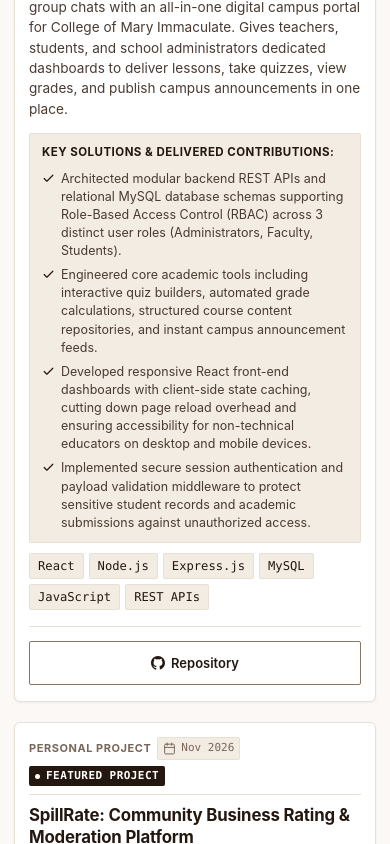
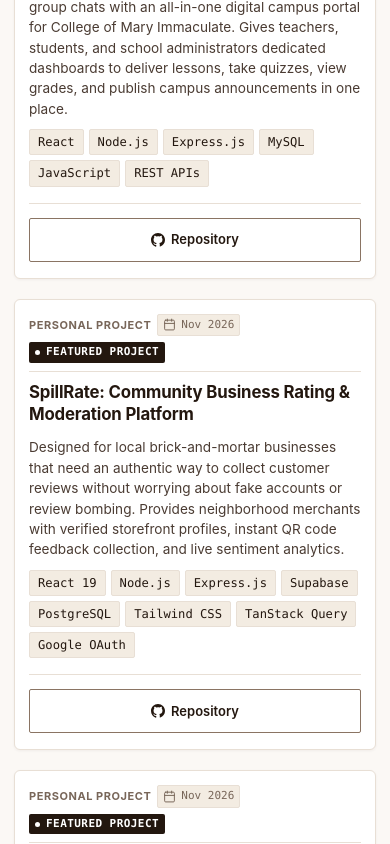
Before and after one commit to nathanielfaborada/nathanielfaborada.github.io, a React (Vite) app: page / in a window 390 px wide. Shown: the part 1220-2064 px from the top of the page. Built offline with nearby package versions, Linux system fonts and the light colour scheme.

Commit message:
feat: hide key solutions and contributions on mobile view for featured projects (Sprint 42)

```diff
--- a/src/components/projects/ProjectCard.css
+++ b/src/components/projects/ProjectCard.css
@@ -314,6 +314,11 @@
         font-size: 1.1rem;
     }
 
+    /* Hide Key Solutions & Delivered Contributions on mobile view per design requirement */
+    .project-contributions {
+        display: none !important;
+    }
+
     .project-footer {
         justify-content: stretch;
     }
@@ -373,31 +378,6 @@
         line-height: 1.5;
     }
 
-    .project-contributions {
-        padding: 10px 12px;
-        margin-top: 2px;
-        border-radius: var(--radius-sm, 4px);
-    }
-
-    .contributions-title {
-        font-size: 0.72rem;
-        margin-bottom: 8px;
-    }
-
-    .contributions-list {
-        gap: 6px;
-    }
-
-    .contribution-item {
-        font-size: 0.78125rem;
-        line-height: 1.45;
-        gap: 6px;
-    }
-
-    .contribution-bullet {
-        margin-top: 2px;
-    }
-
     .project-tags {
         gap: 5px;
     }
```
Also changed, not shown: 5 other files (tests, documents, lock files or other folders).
